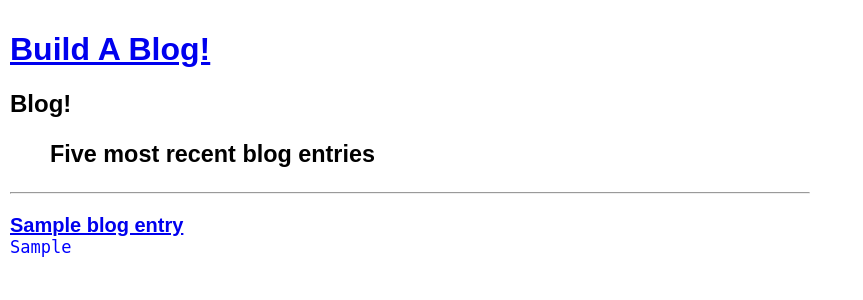
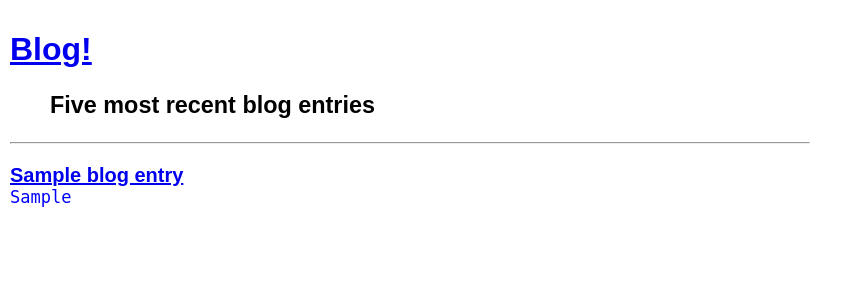
Before and after one commit to Cangela/build-a-blog, a Python web app: template templates/mainpage.html in a window 1280 px wide. Shown: the top 300 px of the page, without its empty margins (0-863 px from the left). Run offline with Jinja, Linux system fonts and the light colour scheme; the template is opened without the code that fills it: most values are stand-ins (such as "Sample title", 1, 10 or a date in 2020).

Commit message:
final changes

```diff
--- a/templates/base.html
+++ b/templates/base.html
@@ -62,7 +62,7 @@
 
     <body style="margin: 0">
         <h1 style="bacground-color: #ddd; color: #305; margin: 0 height: 50px">
-            <a href="/blog">Build A Blog!</a>
+            <a href="/blog">Blog!</a>
         </h1>
 
         {% block content %}
--- a/templates/mainpage.html
+++ b/templates/mainpage.html
@@ -1,6 +1,6 @@
 {% extends "base.html" %}
 {% block content%}
-        <h2>Blog!</h2>
+
         <form method="post">
             <ul>
             <label>
```
Also changed, not shown: 1 other file.
